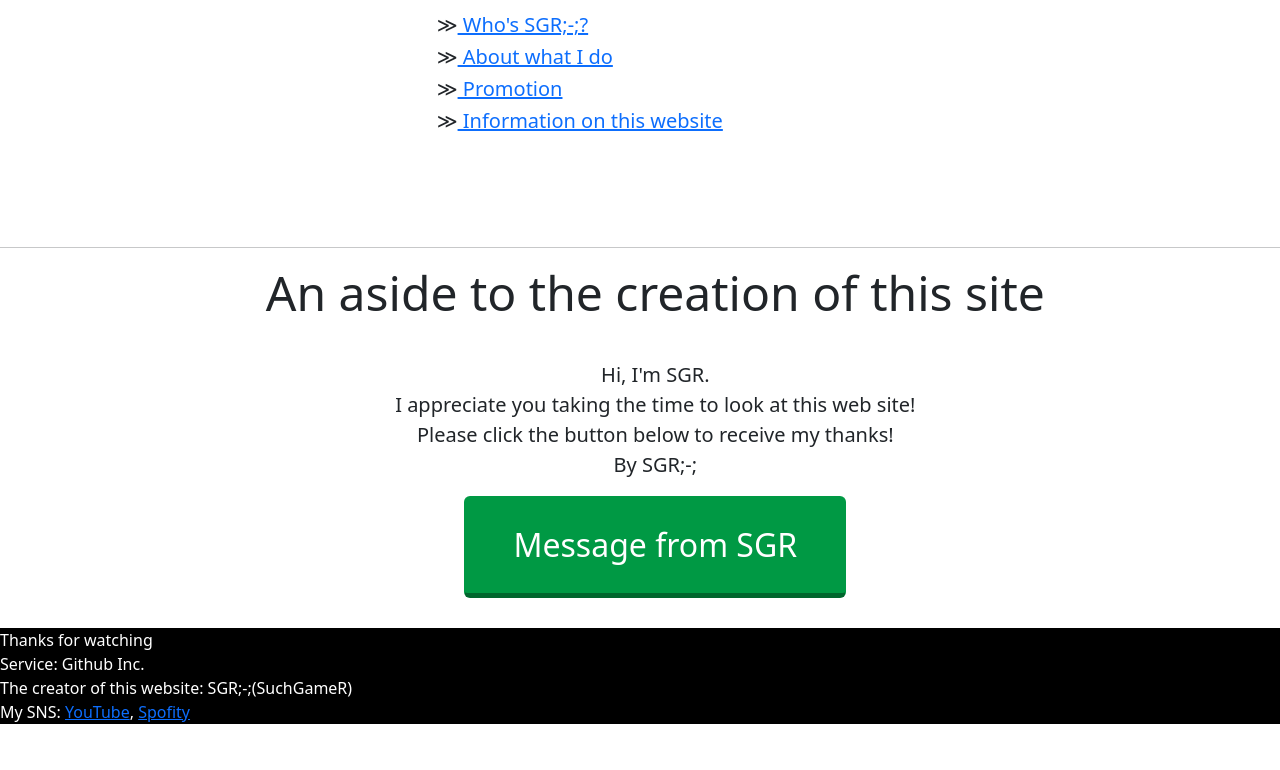
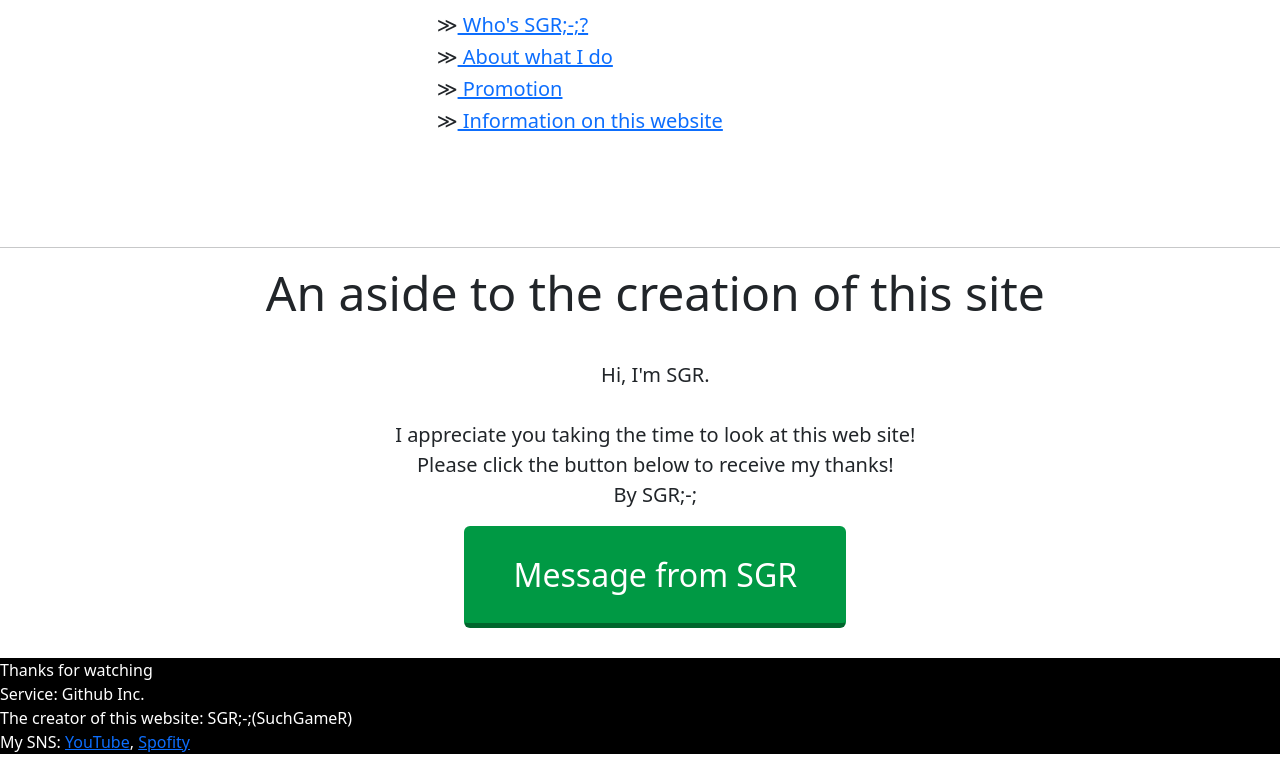
Before and after one commit to SuchGameR/home, a plain HTML site: page index.html in a window 1280 px wide. Shown: the part 1161-1931 px from the top of the page. Before the commit the page ends 1901 px from the top, so only its background shows below. Drawn offline with nearby package versions, Linux system fonts and the light colour scheme.

Commit message:
Update index.html

```diff
--- a/index.html
+++ b/index.html
@@ -52,7 +52,7 @@
             <div>
                 <h3>An aside to the creation of this site</h3>
                 <br>
-                <p class="center-p">Hi, I'm SGR.
+                <p class="center-p">Hi, I'm SGR.<br>
                     <br>I appreciate you taking the time to look at this web site!
                     <br>Please click the button below to receive my thanks!
                     <br>By SGR;-;
```
